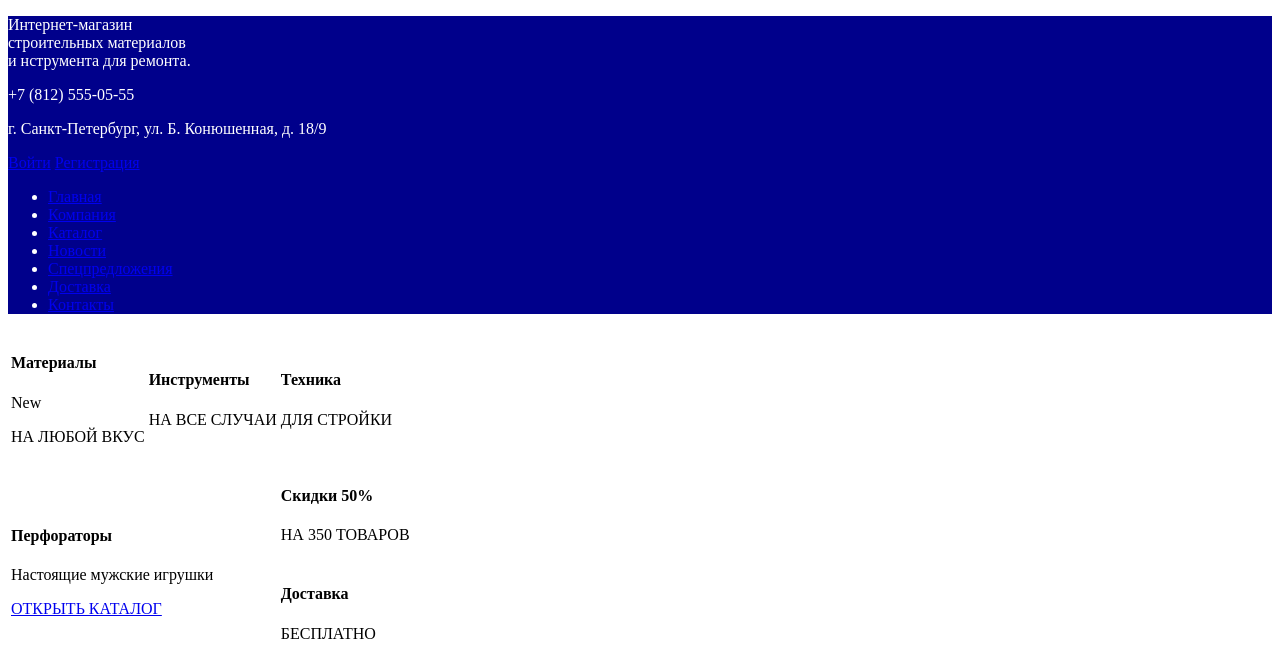
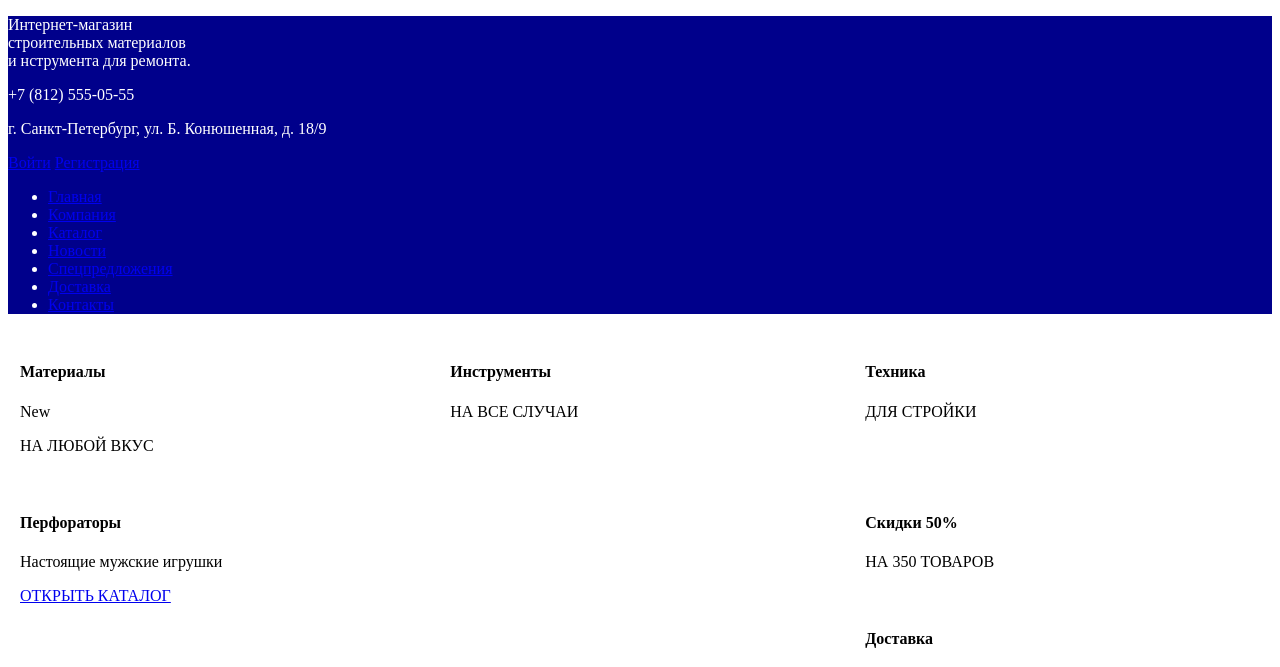
Before and after one commit to zoobestik/rshtapov-technomart, a plain HTML site: page index.html in a window 1280 px wide. Shown: the top 667 px of the page. Drawn offline with Linux system fonts and the light colour scheme.

Commit message:
таблица

```diff
--- a/css/style.css
+++ b/css/style.css
@@ -12,3 +12,10 @@ footer {
 .logo {
 	background-color: red;
 }
+table {
+	width: 100%;
+}
+td {
+	vertical-align: top;
+	padding: 10px;
+}
```
